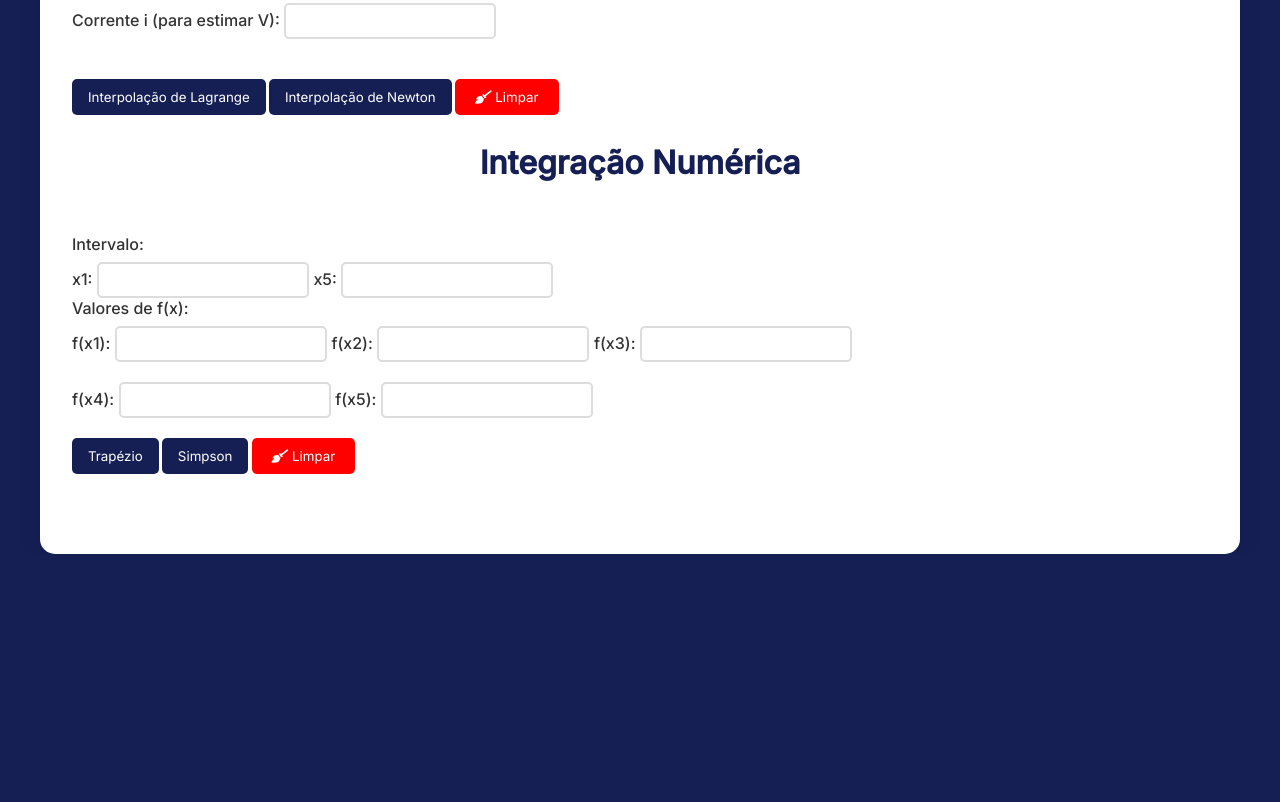
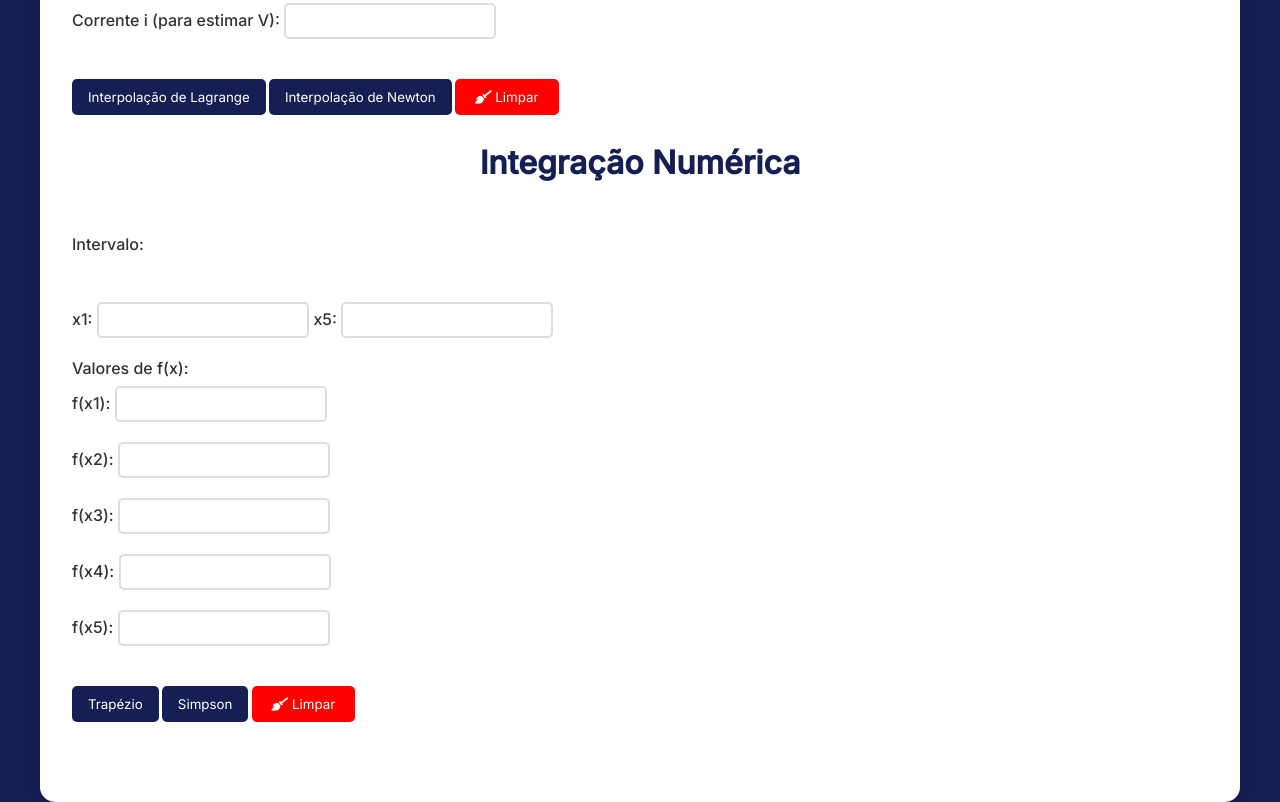
Before and after one commit to larabatista8/segundo-projeto-CN, a plain HTML site: page index.html in a window 1280 px wide. Shown: the part 1304-2106 px from the top of the page. Before the commit the page ends 1858 px from the top, so only its background shows below. Drawn offline with Linux system fonts and the light colour scheme.

Commit message:
update index.html

```diff
--- a/index.html
+++ b/index.html
@@ -17,7 +17,7 @@
 <br><br>    <input type="number" id="a31" required>.x +  <input type="number" id="a32" required>.y+  <input type="number" id="a33" required>.z =  <input type="number" id="a34" required>
             <div class="button-group">
                 <button type="button" onclick="executaGauss()" >Calcular</button>
-                <button type="button" onclick="iterativo.limparGaussSeidel()" class="limpar-botao">
+                <button type="button" onclick="limparGuass()" class="limpar-botao">
                     <i class="fas fa-broom"></i> Limpar
                 </button>
             </div>
@@ -103,22 +103,22 @@
         <section>
             <h2>Integração Numérica</h2> <br>
             <div class="form-integracao">
-                <p>Intervalo:</p>
+                <p>Intervalo:</p> <br><br>
                 <label for="x1">x1:</label>
                 <input type="number" id="x1"  required>
                 <label for="x5">x5:</label>
-                <input type="number" id="x5"  required>
+                <input type="number" id="x5"  required> <br><br>
                 <p>Valores de f(x):</p>
                 <label for="fx1">f(x1):</label>
-                <input type="number" id="fx1"  required>
+                <input type="number" id="fx1"  required> <br><br>
                 <label for="fx2">f(x2):</label>
-                <input type="number" id="fx2"  required>
+                <input type="number" id="fx2"  required> <br><br>
                 <label for="fx3">f(x3):</label>
-                <input type="number" id="fx3"  required> <br> <br>
+                <input type="number" id="fx3"  required> <br><br>
                 <label for="fx4">f(x4):</label>
-                <input type="number" id="fx4"  required>
+                <input type="number" id="fx4"  required> <br><br>
                 <label for="fx5">f(x5):</label>
-                <input type="number" id="fx5"  required>
+                <input type="number" id="fx5"  required> <br><br>
                 <div  class="button-group">
                 <button type="button" onclick="trapezio()">Trapézio</button>
                 <button type="button" onclick="simpson()">Simpson</button>
```
